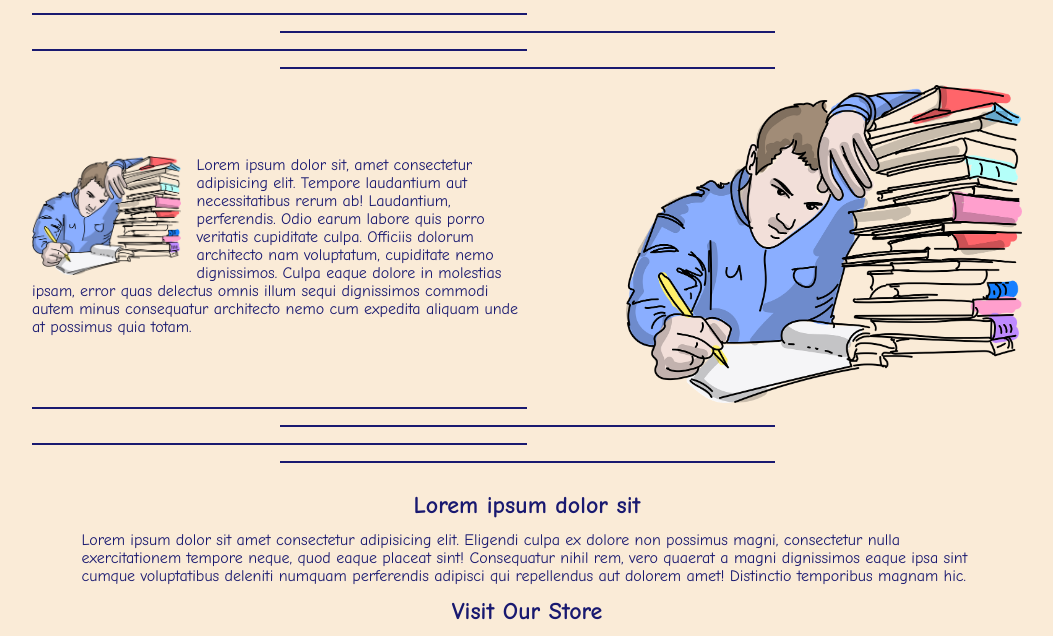
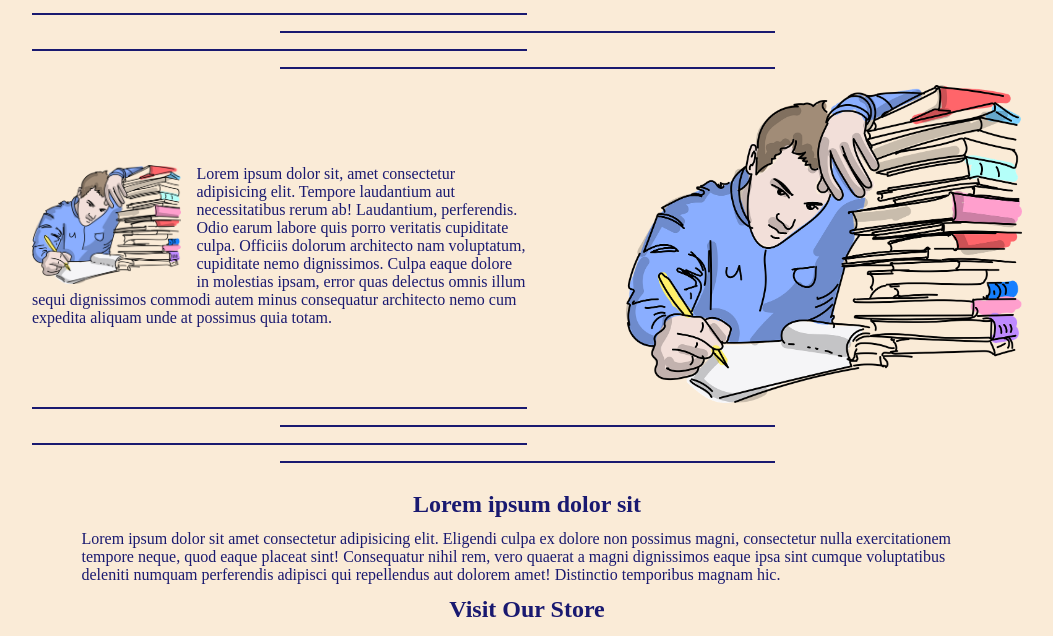
Before and after one commit to suraj-wdev/responsive-webdev, a plain HTML site: page index.html in a window 1280 px wide. Shown: the part 146-782 px from the top of the page, without its empty margins (113-1166 px from the left). Drawn offline with Linux system fonts and the light colour scheme; a web font is replaced by a local one.

Commit message:
code changed

```diff
--- a/style.css
+++ b/style.css
@@ -6,7 +6,7 @@
 
 body{
     background-color: antiquewhite;
-   font-family: 'Comic Sans MS', cursive, sans-serif;
+   /* font-family: 'Comic Sans MS', cursive, sans-serif; */
 }
 
 .container{
```
